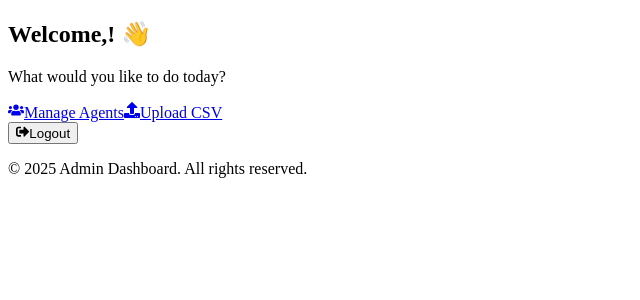
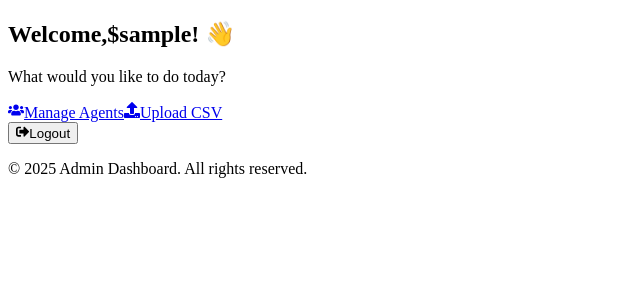
Before and after one commit to Chirag-Tank1971/TaskFlow_Client, a React (Create React App) app: page /dashboard in a window 1280 px wide. Shown: the top 300 px of the page, without its empty margins (0-640 px from the left). Built offline with nearby package versions, Linux system fonts and the light colour scheme; sample sign-in values are in the browser's storage.

Commit message:
Update Dashboard.js

```diff
--- a/src/pages/Dashboard.js
+++ b/src/pages/Dashboard.js
@@ -6,7 +6,7 @@ import axios from "axios";
 const Dashboard = () => {
   // Retrieve the logged-in user's information from localStorage
   const user = localStorage.getItem("user"); //Assuming user data is stored in localStorage
-  console.log(user.name);
+  const userName = localStorage.getItem("userName");
   const token = localStorage.getItem("token");
   const handleLogout = async () => {
     await axios.get("https://taskflow-server-qmtw.onrender.com/api/auth/logout", {
@@ -23,7 +23,7 @@ const Dashboard = () => {
       <div className="bg-gray-800 bg-opacity-80 backdrop-blur-lg p-8 rounded-2xl shadow-2xl max-w-md w-full transform transition-all hover:shadow-3xl">
         {/* Welcome Message */}
         <h2 className="text-3xl font-extrabold text-center mb-4 text-gray-200">
-          Welcome,{user ? user.name : "Admin"}! 👋
+          Welcome,${userName}! 👋
         </h2>
         <p className="text-center text-gray-400 mb-6">What would you like to do today?</p>
 
```
